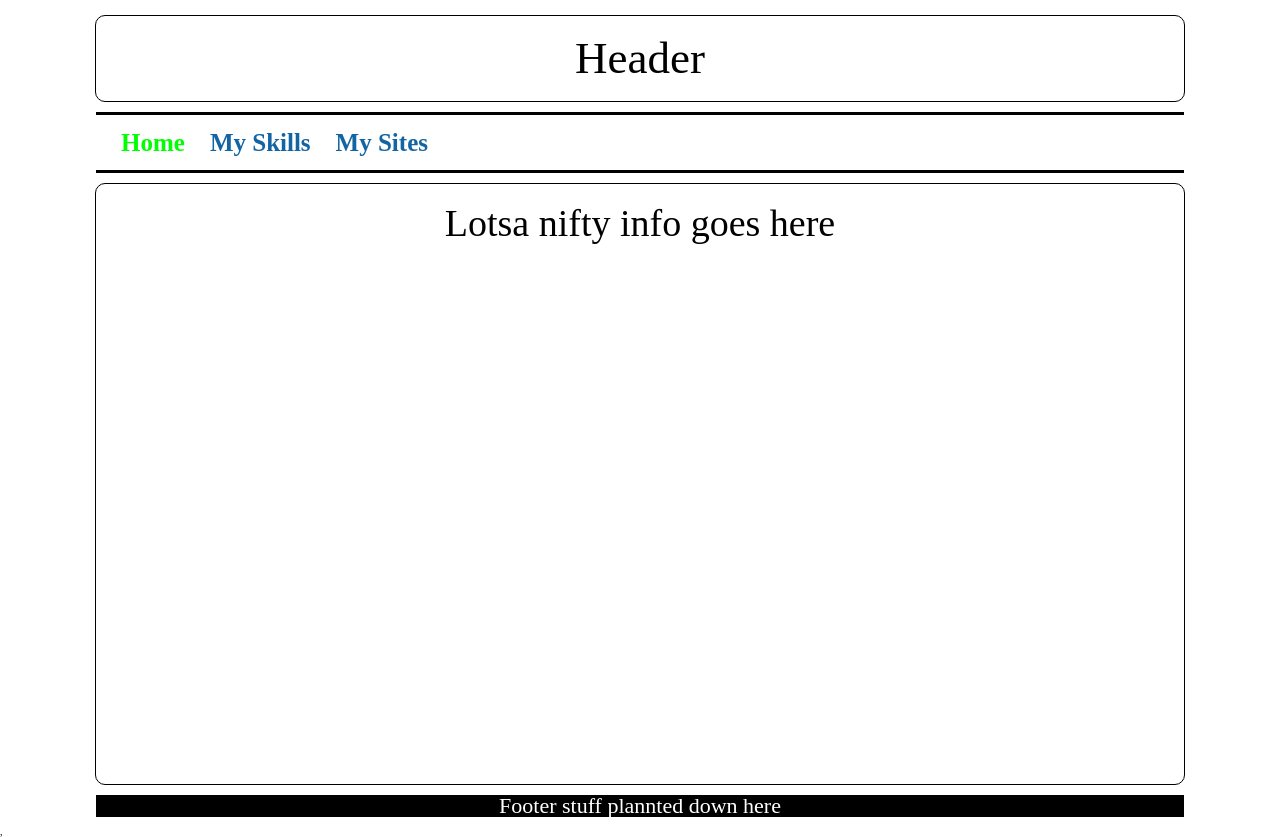
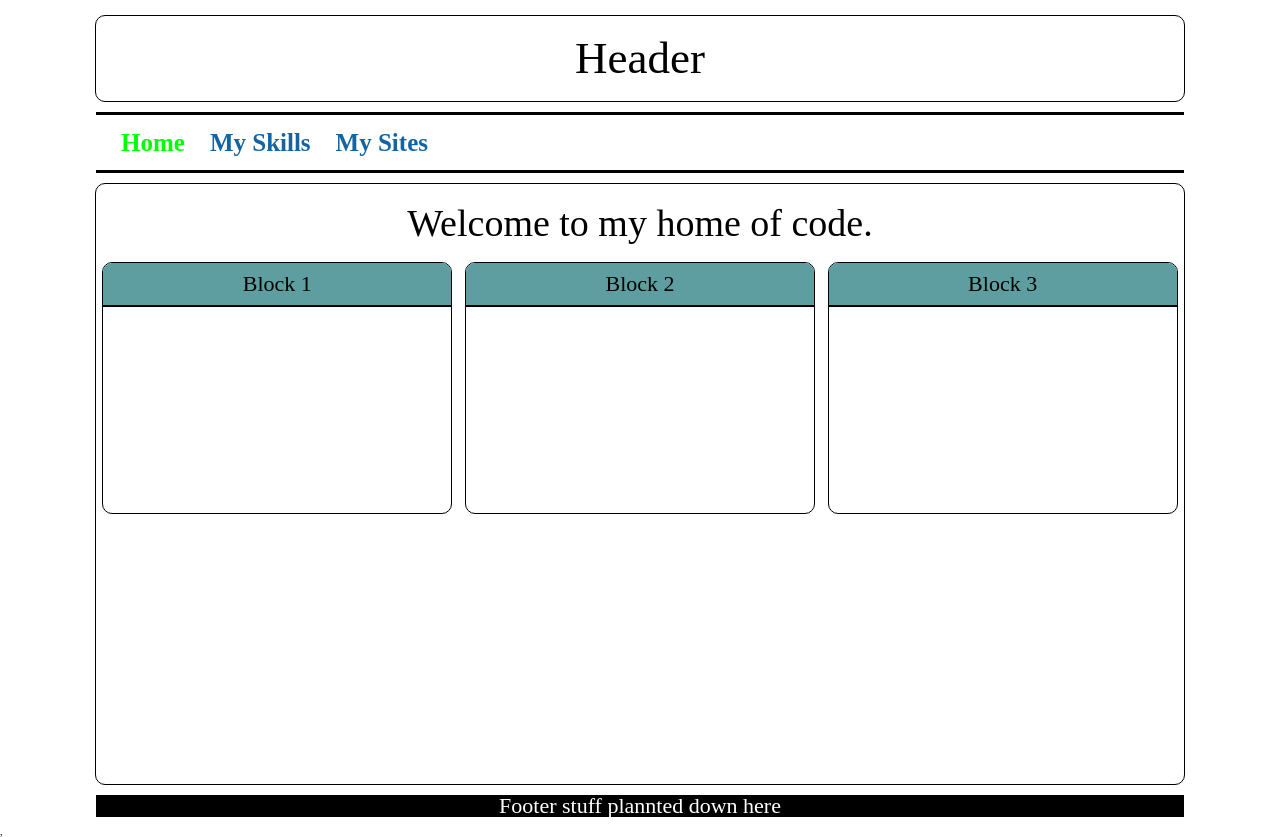
Before and after one commit to kenneth-brook/portfolio-2021, a React (Create React App) app: page / in a window 1280 px wide. Built offline with nearby package versions, Linux system fonts and the light colour scheme.

Commit message:
info blocks on home page created

```diff
--- a/src/components/Home.js
+++ b/src/components/Home.js
@@ -3,7 +3,24 @@ import React from "react";
 function Home() {
 	return (
 		<div className='homeWrap'>
-			<h1>Lotsa nifty info goes here</h1>
+			<h1>Welcome to my home of code.</h1>
+			<div className='infoBlockWrap'>
+				<div className='infoBlock'>
+					<div className='blockHead'>
+						<h2>Block 1</h2>
+					</div>
+				</div>
+				<div className='infoBlock'>
+					<div className='blockHead'>
+						<h2>Block 2</h2>
+					</div>
+				</div>
+				<div className='infoBlock'>
+					<div className='blockHead'>
+						<h2>Block 3</h2>
+					</div>
+				</div>
+			</div>
 		</div>
 	);
 }
--- a/src/sass/home.scss
+++ b/src/sass/home.scss
@@ -11,4 +11,31 @@
 		margin-top: 20px;
 		text-align: center;
 	}
+
+	.infoBlockWrap {
+		margin-top: 20px;
+		width: 100%;
+		display: flex;
+		justify-content: space-around;
+
+		.infoBlock {
+			width: 32%;
+			border: 1px solid black;
+			border-radius: 10px;
+			min-height: 250px;
+
+			.blockHead {
+				background-color: cadetblue;
+				border-top-left-radius: 9px;
+				border-top-right-radius: 9px;
+				border-bottom: 2px solid black;
+				text-align: center;
+
+				h2 {
+					font-size: 2.2rem;
+					padding: 10px 0;
+				}
+			}
+		}
+	}
 }
```
Also changed, not shown: 1 other file (tests, documents, lock files or other folders).
